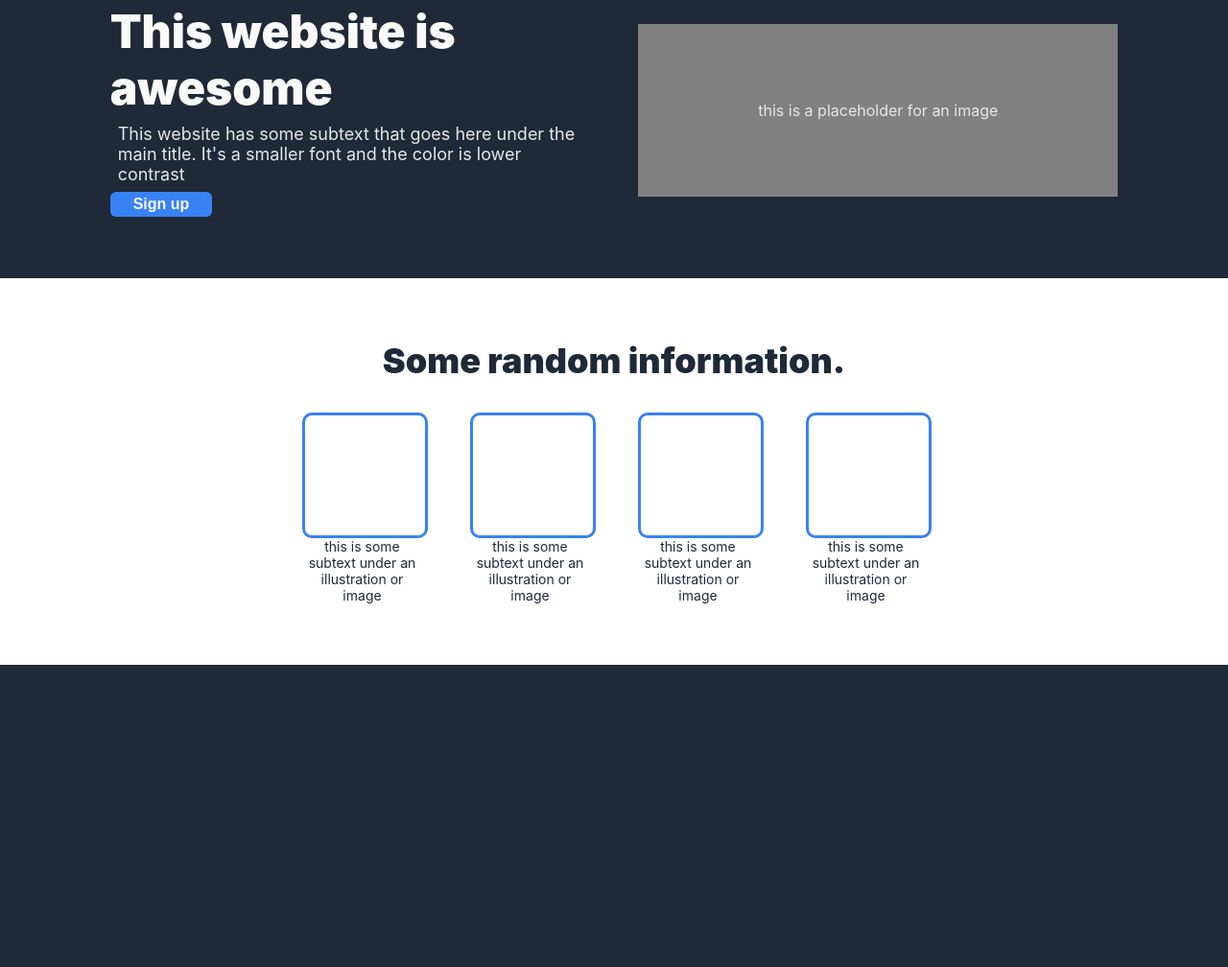
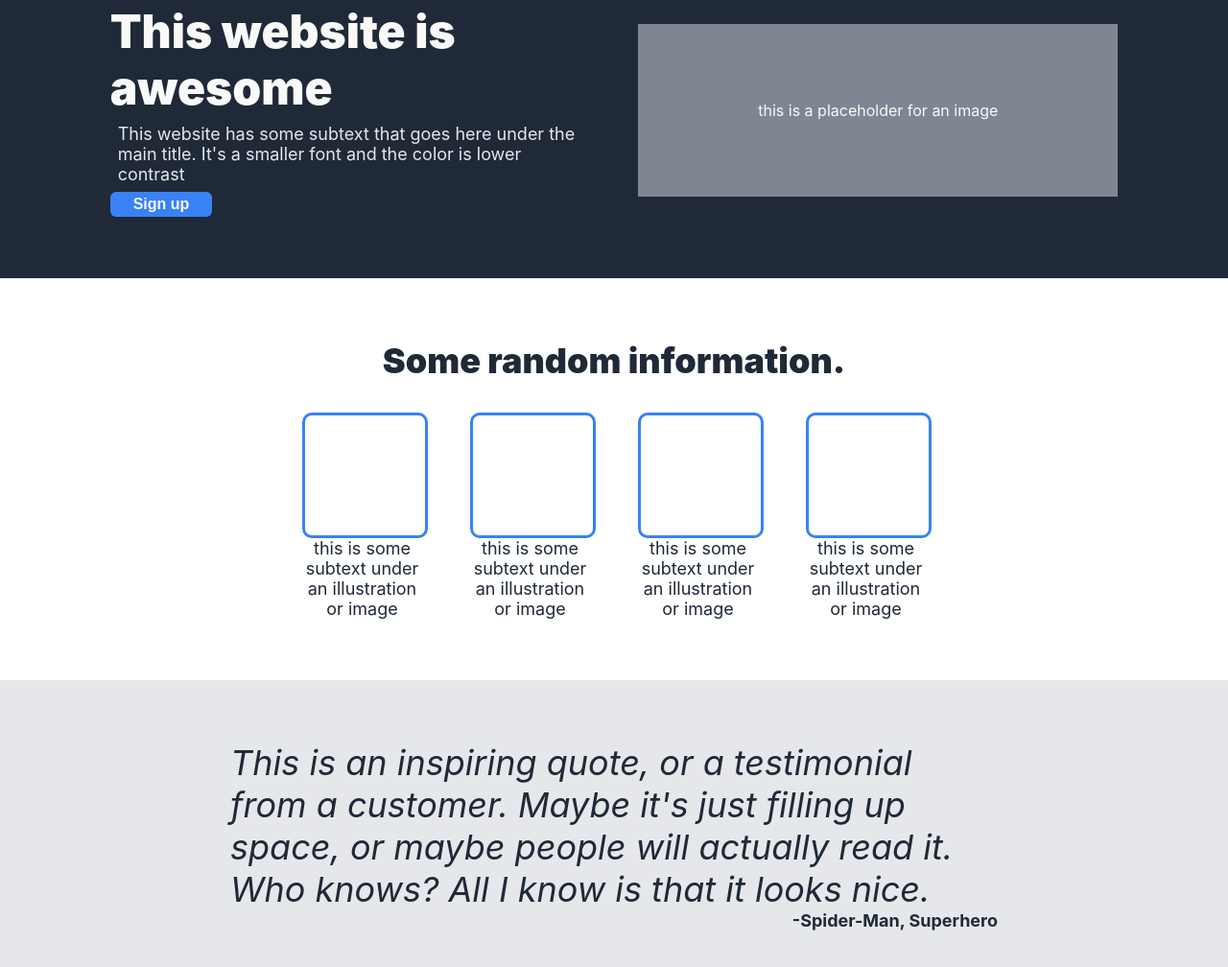
Before and after one commit to daltonb1017/Landing-Page, a plain HTML site: page index.html in a window 1280 px wide. Shown: the part 114-1122 px from the top of the page at 96% size. Before the commit the page ends 807 px from the top, so only its background shows below. Drawn offline with Linux system fonts and the light colour scheme.

Commit message:
Finished section 3

```diff
--- a/index.html
+++ b/index.html
@@ -47,7 +47,12 @@
                     </div>
                 </div>
             </div>
-            <div class="section3"></div>
+            <div class="section3">
+               <div class="container">
+                <div class="quote">This is an inspiring quote, or a testimonial from a customer. Maybe it's just filling up space, or maybe people will actually read it. Who knows? All I know is that it looks nice.</div>
+                <div class="person">-Spider-Man, Superhero</div>
+               </div>
+            </div>
             <div class="section4"></div>
         </div>
         <div class="footer"></div>
--- a/style.css
+++ b/style.css
@@ -70,13 +70,13 @@ a {
 }
 
 .image-1 {
-    background-color: grey;
+    background-color: #7f8692;
     height: 180px;
     display: flex;
     flex-flow: row nowrap;
     justify-content: center;
     align-items: center;
-    color: #E5E7Eb;
+    color: #f9faf8;
 }
 
 .left {
@@ -112,7 +112,7 @@ a {
 }
 
 .sqtext {
-    font-size: 14px;
+    font-size: 18px;
     color:#1F2937;
     text-align: center;
 }
@@ -126,3 +126,31 @@ a {
     justify-content: center;
     gap: 50px;
 }
+
+.section3 {
+    background-color: #e5e7eb;
+    padding: 64px;
+    display: flex;
+    justify-content: center;
+    align-items: center;
+
+}
+
+.quote {
+    font-size: 36px;
+    font-style: italic;
+    color: #1F2937;
+    max-width: 800px;
+}
+
+.person {
+    font-size: 18px;
+    color: #1F2937;
+    font-weight: 700;
+}
+
+.container {
+    display: flex;
+    flex-flow: column;
+    align-items: flex-end;
+}
```
